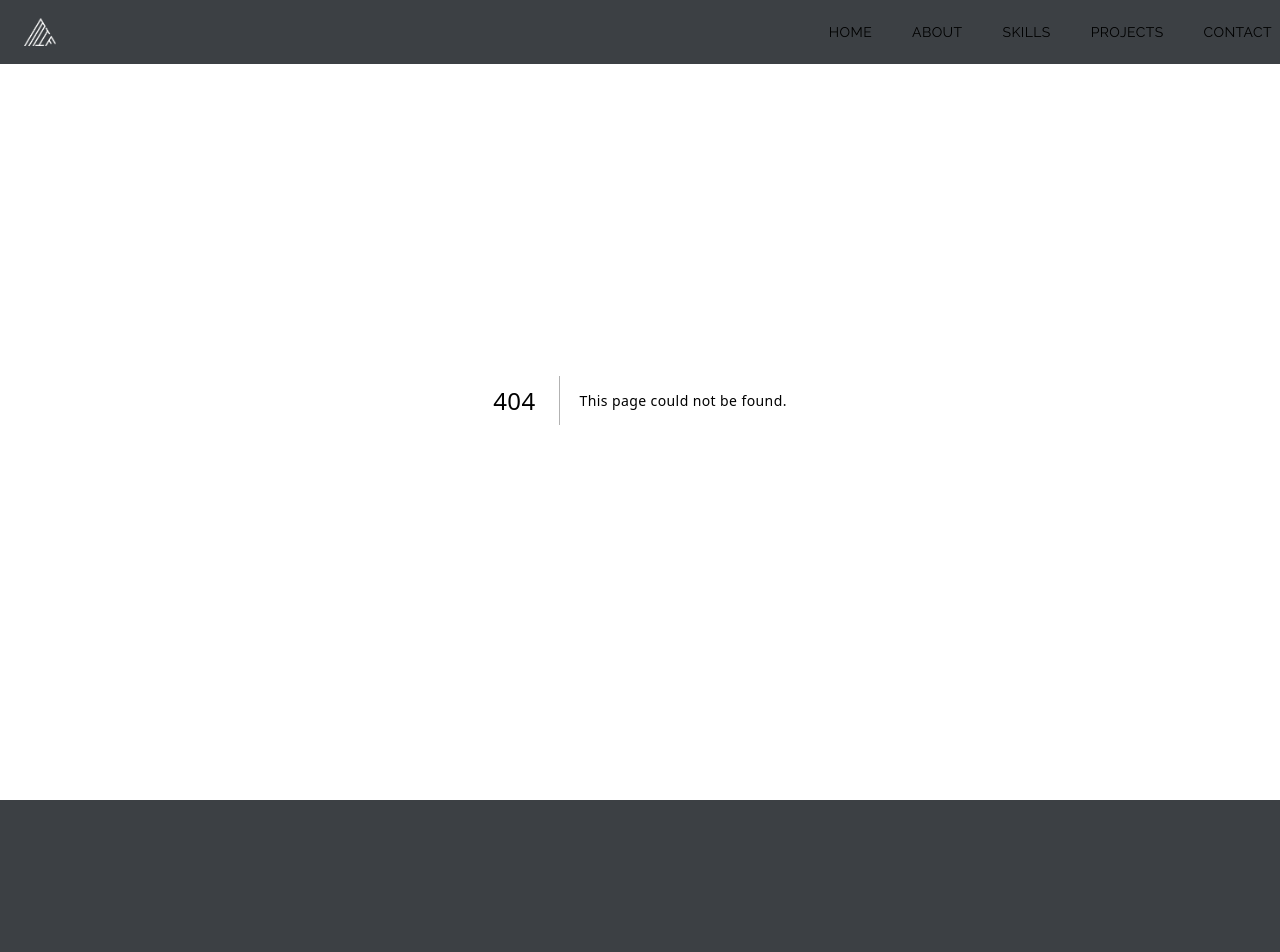
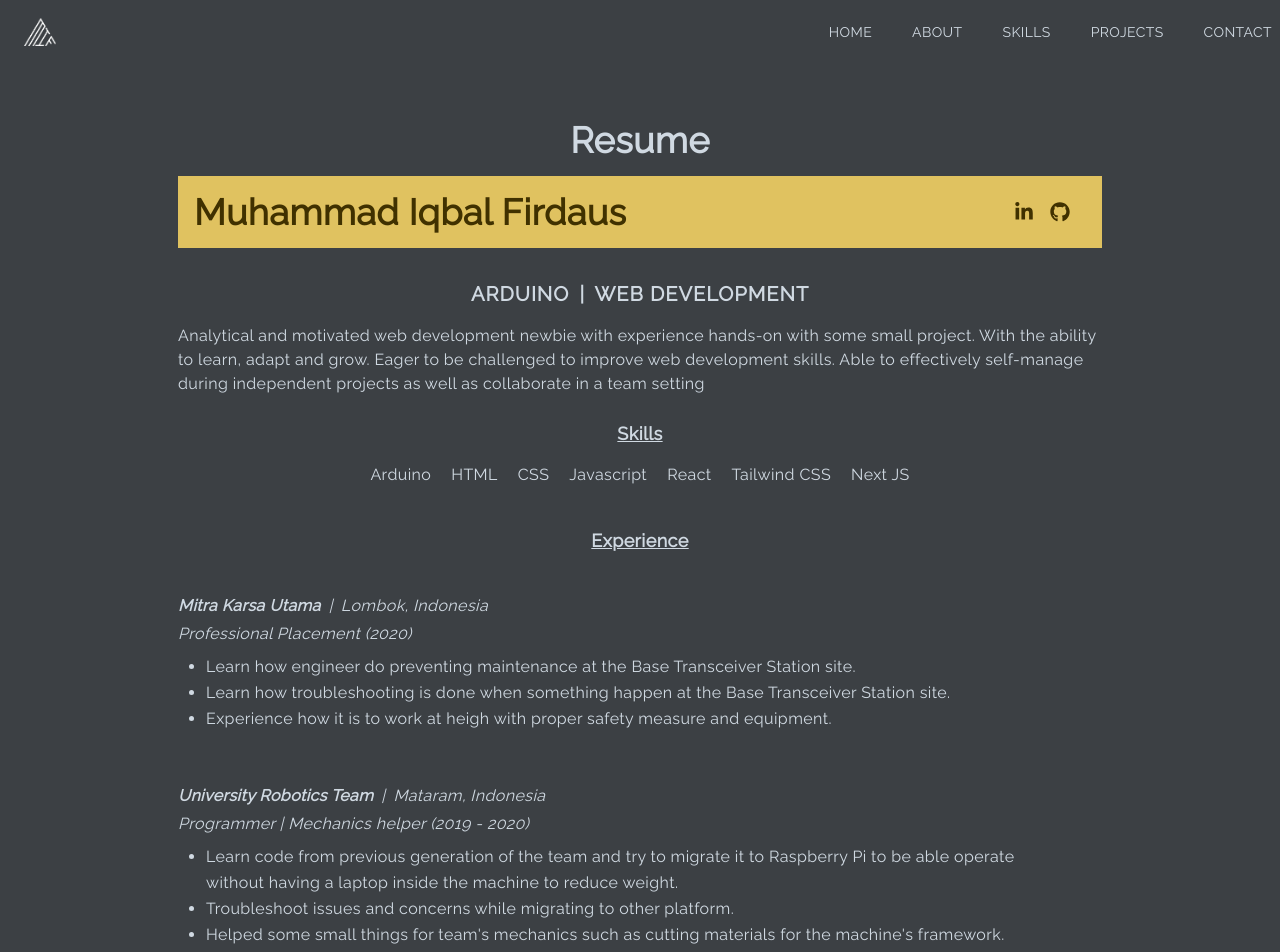
Before and after one commit to ikbakk/website-portofolio, a Next.js app: page /resume in a window 1280 px wide. Before the commit this address had no page. Shown: the top 952 px of the page. Before the commit the page ends 800 px from the top, so only its background shows below. Built offline with nearby package versions, Linux system fonts and the light colour scheme.

Commit message:
Add Resume

```diff
--- a/components/Loading.jsx
+++ b/components/Loading.jsx
@@ -2,7 +2,7 @@ import { RotatingLines } from 'react-loader-spinner'
 
 const Loading = () => {
   return (
-    <div className='flex flex-col space-y-9 justify-center text-accent items-center h-screen'>
+    <div className='flex flex-col space-y-9 justify-center font-raleway items-center h-screen'>
       <RotatingLines
         strokeColor='grey'
         strokeWidth='5'
--- a/components/ProjectItem.jsx
+++ b/components/ProjectItem.jsx
@@ -13,10 +13,10 @@ const ProjectItem = ({ title, bg, tech, id }) => {
         alt='/'
       />
       <div className='hidden ease-in-out duration-100 group-hover:block absolute top-[50%] left-[50%] translate-x-[-50%] translate-y-[-50%]'>
-        <h3 className='text-accent-content tracking-wider text-center'>
+        <h3 className='text-accent-content md:text-2xl tracking-wider text-center'>
           {title}
         </h3>
-        <p className='text-xs md:text-2xl md:flex md:pb-4 md:pt-2 text-accent-content text-center'>
+        <p className='text-xs md:text-md md:pb-4 md:pt-2 text-accent-content text-center'>
           {tech.map((t, i) => {
             return (
               <span key={t}>
--- /dev/null
+++ b/pages/resume.jsx
@@ -0,0 +1,126 @@
+import React from 'react'
+import Head from 'next/head'
+import { FaGithub, FaLinkedinIn } from 'react-icons/fa'
+
+const resume = () => {
+  const skills = [
+    'Arduino',
+    'HTML',
+    'CSS',
+    'Javascript',
+    'React',
+    'Tailwind CSS',
+    'Next JS'
+  ]
+  return (
+    <>
+      <Head>
+        <title>Iqbal | Resume</title>
+        <meta name='description' content="I'm a front-end web developer" />
+        <link rel='icon' href='/fav.png' />
+      </Head>
+      <div className='max-w-[940px] mx-auto p-2 pt-[120px]'>
+        <h2 className='text-center'>Resume</h2>
+        <div className='bg-secondary text-secondary-content my-4 p-4 w-full flex justify-between items-center'>
+          <h2 className='text-center'>Muhammad Iqbal Firdaus</h2>
+          <div className='flex'>
+            <a
+              href='https://www.linkedin.com/in/ikbak'
+              target='_blank'
+              rel='noreferrer'>
+              <FaLinkedinIn size={20} style={{ marginRight: '1rem' }} />
+            </a>
+            <a
+              href='https://github.com/ikbakk'
+              target='_blank'
+              rel='noreferrer'>
+              <FaGithub size={20} style={{ marginRight: '1rem' }} />
+            </a>
+          </div>
+        </div>
+        <div className='text-center py-4 text-xl font-bold uppercase tracking-wider'>
+          <div className='hidden sm:block'>
+            <p>
+              Arduino <span className='px-1'>|</span> Web Development{' '}
+            </p>
+          </div>
+          <div className='block sm:hidden'>
+            <p>Arduino</p>
+            <p className='py-2'>Web Development</p>
+          </div>
+        </div>
+        <p>
+          Analytical and motivated web development newbie with experience
+          hands-on with some small project. With the ability to learn, adapt and
+          grow. Eager to be challenged to improve web development skills. Able
+          to effectively self-manage during independent projects as well as
+          collaborate in a team setting
+        </p>
+
+        {/* Skills */}
+        <div className='text-center py-4'>
+          <h5 className='text-center underline text-[18px] py-2'>Skills</h5>
+          <div className='py-2 flex flex-col md:flex-row justify-center space-x-6'>
+            <div className='flex-col md:space-x-5 justify-center items-center md:flex-row flex'>
+              {skills.map((skill, i) => (
+                <ul key={skill}>
+                  <li> {skill} </li>
+                </ul>
+              ))}
+            </div>
+          </div>
+        </div>
+
+        <h5 className='text-center underline text-[18px] py-4'>Experience</h5>
+        {/* Experience */}
+        <div className='py-6'>
+          <p className='italic'>
+            <span className='font-bold italic'>Mitra Karsa Utama</span>
+            <span className='px-2'>|</span>Lombok, Indonesia
+          </p>
+          <p className='py-1 italic'>Professional Placement (2020)</p>
+          <ul className='list-disc list-outside px-7 py-1 leading-relaxed'>
+            <li>
+              Learn how engineer do preventing maintenance at the Base
+              Transceiver Station site.
+            </li>
+            <li>
+              Learn how troubleshooting is done when something happen at the
+              Base Transceiver Station site.
+            </li>
+            <li>
+              Experience how it is to work at heigh with proper safety measure
+              and equipment.
+            </li>
+          </ul>
+        </div>
+        <div className='py-6'>
+          <p className='italic'>
+            <span className='font-bold italic'>University Robotics Team</span>
+            <span className='px-2'>|</span>Mataram, Indonesia
+          </p>
+          <p className='py-1 italic'>
+            Programmer | Mechanics helper (2019 - 2020)
+          </p>
+          <ul className='list-disc list-outside px-7 py-1 leading-relaxed'>
+            <li>
+              Learn code from previous generation of the team and try to migrate
+              it to Raspberry Pi to be able operate without having a laptop
+              inside the machine to reduce weight.
+            </li>
+            <li>
+              Troubleshoot issues and concerns while migrating to other
+              platform.
+            </li>
+            <li>
+              Helped some small things for team's mechanics such as cutting
+              materials for the machine's framework.
+            </li>
+          </ul>
+        </div>
+      </div>
+    </>
+  )
+}
+
+export default resume
```
